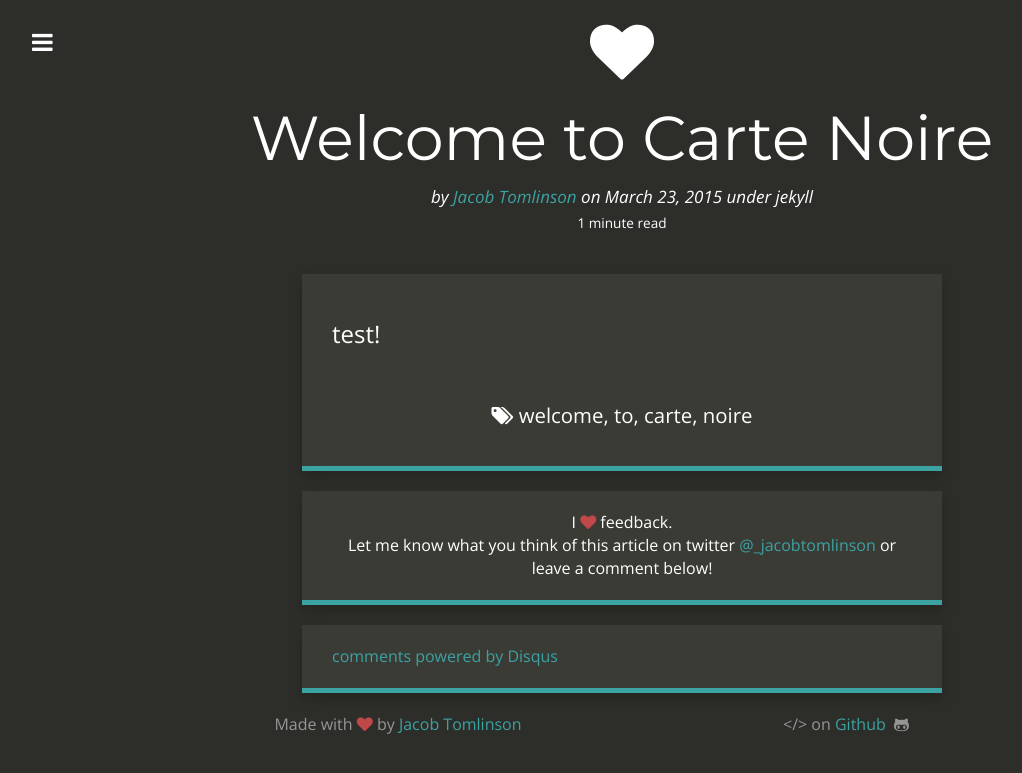
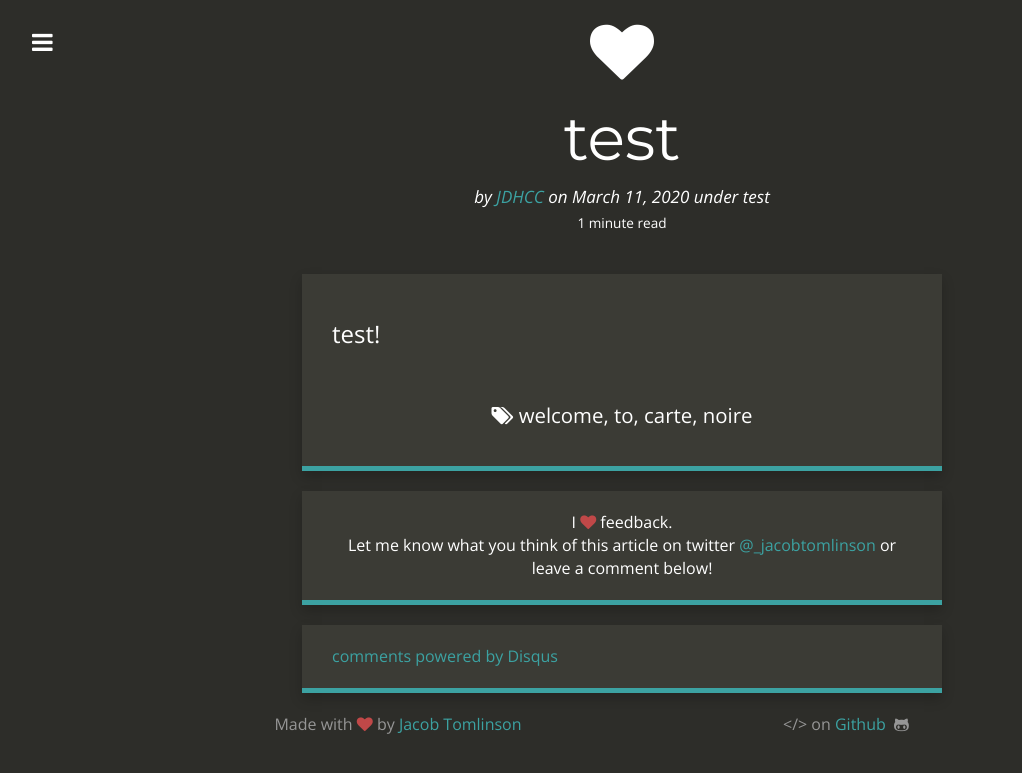
Before and after one commit to jdhcc/jdhcc.github.io, a Jekyll site: the page built from _posts/2020-03-11-welcome-to-jekyll.md, in a window 1280 px wide. Shown: the top 773 px of the page, without its empty margins (18-1040 px from the left). Built offline with Jekyll 4.4.1, drawn with Linux system fonts in a browser that asks for light colours; nearby versions of some CDN libraries; comment, search, counter and statistics services are not loaded.

Commit message:
Update 2020-03-11-welcome-to-jekyll.md

```diff
--- a/_posts/2020-03-11-welcome-to-jekyll.md
+++ b/_posts/2020-03-11-welcome-to-jekyll.md
@@ -1,10 +1,10 @@
 ---
 layout:     post
-title:      Welcome to Carte Noire
-date:       2015-03-23 15:31:19
-author:     Jacob Tomlinson
+title:      test
+date:       2020-03-11 20:27:11
+author:     JDHCC
 summary:    Carte Noire is a dark blog theme for Jekyll focusing on a clear reading experience.
-categories: jekyll
+categories: test
 thumbnail:  heart
 tags:
  - welcome
```
